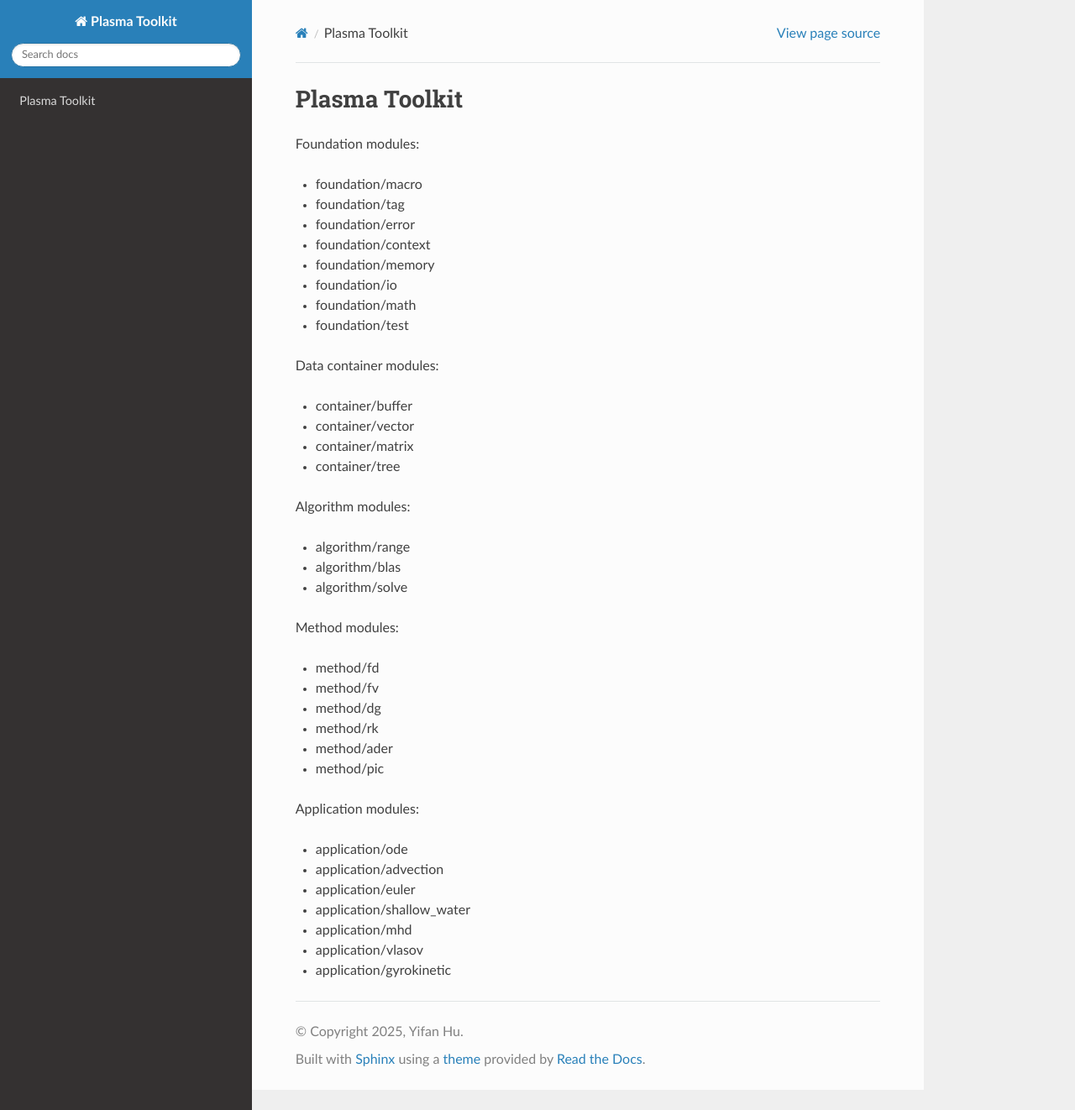
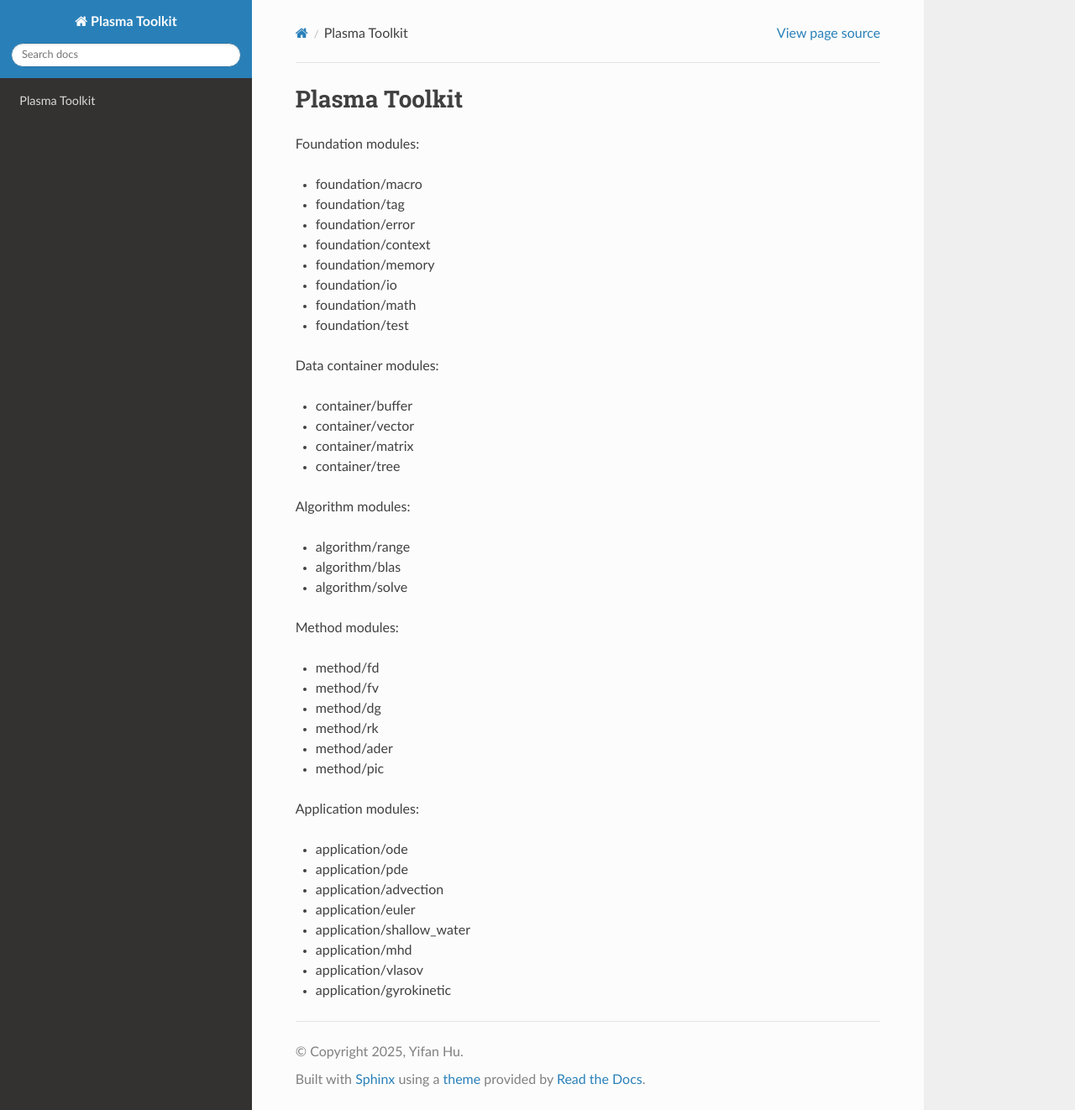
Before and after one commit to yhu1729/PlasmaToolkit, a Sphinx documentation site: the page built from doc/source/index.rst, in a window 1280 px wide and 1322 px high. Shown: the whole window at 84% size. Built offline with Sphinx 7.4.7 and the Read the Docs theme 3.1.0, drawn with Linux system fonts in a browser that asks for light colours.

Commit message:
docs: add "application/pde"

```diff
--- a/doc/source/index.rst
+++ b/doc/source/index.rst
@@ -37,6 +37,7 @@ Method modules:
 Application modules:
 
 * application/ode
+* application/pde
 * application/advection
 * application/euler
 * application/shallow_water
```
